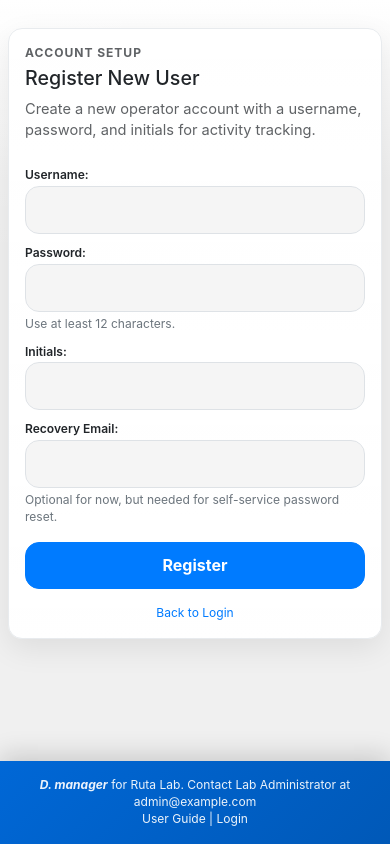
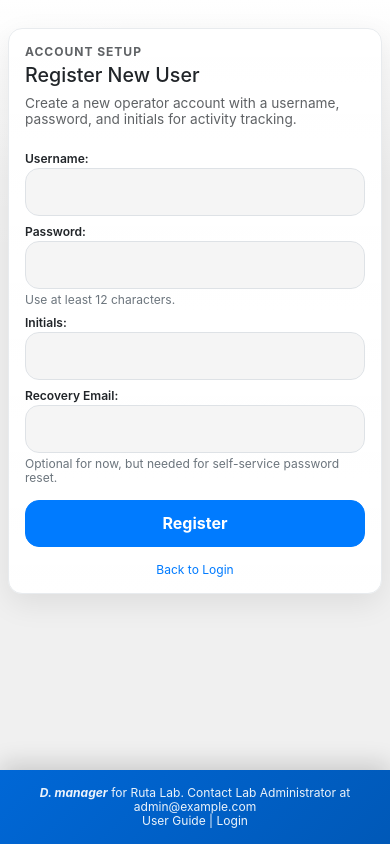
Before and after one commit to neurorishika/FlyManager, a Flask app: page /auth/register in a window 390 px wide. Run offline with Flask 3, Linux system fonts and the light colour scheme; data that the repository does not hold is empty; parts of the project's set-up code (start-up, migrations or seed data) failed here and were passed over; some libraries are stand-ins or nearby versions.

Commit message:
fix: remove backward-density 767px body font-size override
base.css kept a pre-existing @media (max-width: 767px) body font-size
override (clamp(0.88rem, 0.84rem + 0.3vw, 0.96rem)) that predates
--font-size-base's current, tighter clamp(0.84rem,...,0.90rem). Left in
place, it made body text render LARGER on the smallest screens than on
desktop: measured 900px -> 14.4px, 767px -> 15.36px, 600px -> 15.24px, a
6.7% growth on a tablet-first app whose whole point is density. The
capture harness only ever screenshots >=1024px, so it structurally
could not see this.

Removed rather than retuned: body already falls back to
var(--font-size-base), itself a responsive clamp(), so the override
added nothing. Verified by driving a real browser at 900/767/600px:
font-size now shrinks monotonically as viewport narrows, no horizontal
overflow at any of the three widths.

Co-Authored-By: Claude Opus 5 <noreply@anthropic.com>

```diff
--- a/flymanager/app/static/css/base.css
+++ b/flymanager/app/static/css/base.css
@@ -3,7 +3,7 @@ body {
     background: var(--page-background);
     color: var(--text-color);
     font-size: var(--font-size-base);
-    line-height: 1.4;
+    line-height: var(--line-height-base);
     margin: 0;
     min-height: 100vh;
     display: flex;
@@ -55,8 +55,15 @@ a.btn {
     text-decoration: none;
 }
 
-@media (max-width: 767px) {
-    body {
-        font-size: clamp(0.88rem, 0.84rem + 0.3vw, 0.96rem);
-    }
-}
+/* No small-viewport body font-size override: body already uses
+ * var(--font-size-base) (a responsive clamp() itself, tokens.css), which
+ * already sizes down toward its floor as the viewport narrows. A
+ * pre-existing 767px override here once bumped mobile body text back UP
+ * (clamp(0.88rem,...,0.96rem)) from underneath the desktop size — a
+ * relic of an earlier, looser --font-size-base that predated this
+ * project's tightened token. Left in place across the density pass it
+ * made the smallest screens render LARGER text than desktop (measured:
+ * 900px -> 14.4px, 767px -> 15.36px, 600px -> 15.24px), i.e. density
+ * running backwards on a tablet-first app. Removed rather than retuned:
+ * it added nothing --font-size-base didn't already do responsively.
+ */
```
